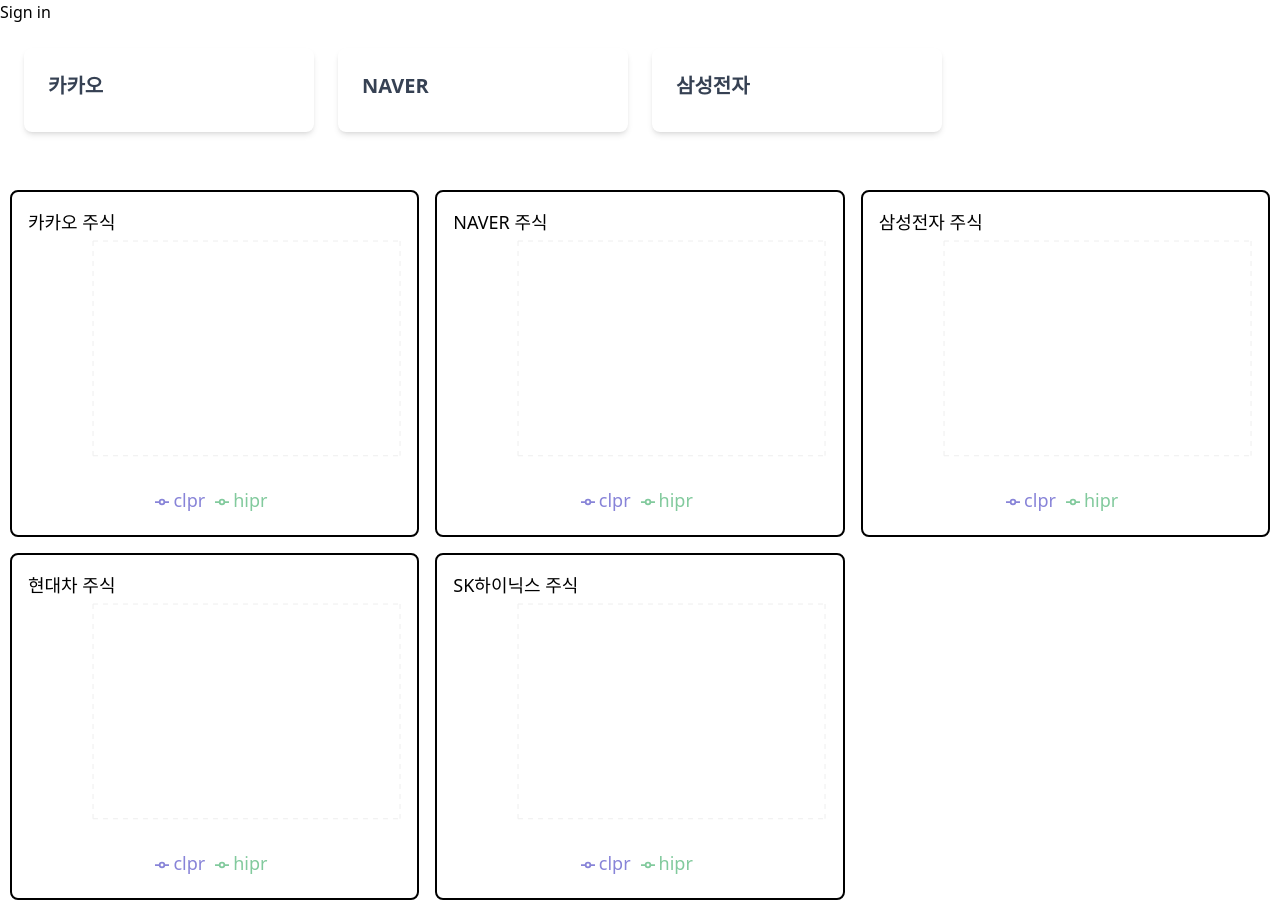
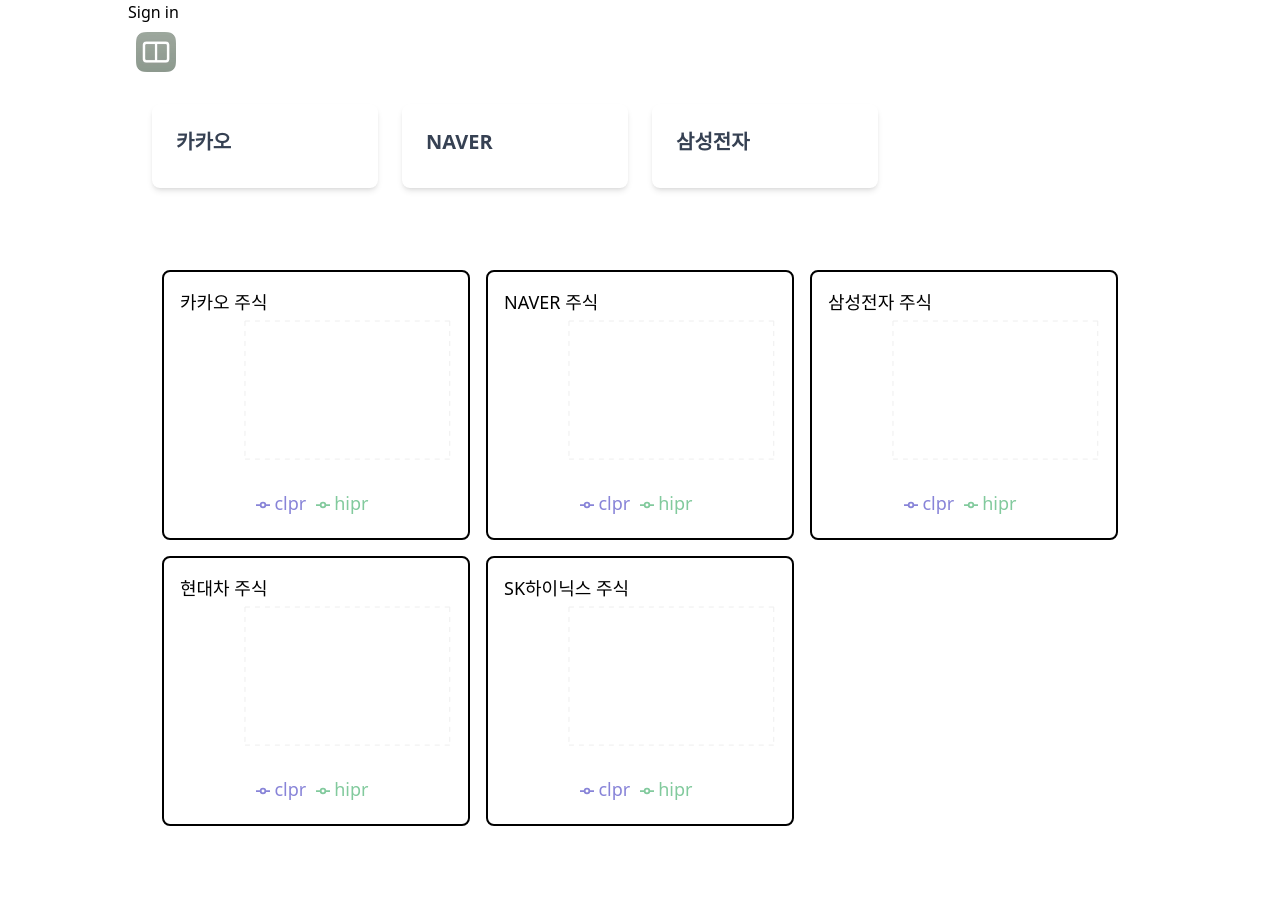
Before and after one commit to PhilPark-geosr/parkangs-stock-dashboard, a React (Vite) app: page / in a window 1280 px wide. After the commit the page ends 860 px from the top, so only its background shows below. Built offline with nearby package versions, Linux system fonts and the light colour scheme; no server answers.

Commit message:
feat(dev) : Add sidebar component

```diff
--- a/src/App.tsx
+++ b/src/App.tsx
@@ -9,6 +9,7 @@
 
 import StockChartList from './components/StockChartList';
 import KpiCard from './components/KpiCard';
+import Sidebar from './components/Sidebar';
 
 const queryClient = new QueryClient();
 const stockItems = [
@@ -27,7 +28,7 @@
 
 function App() {
   return (
-    <>
+    <div className="max-w-screen-lg mx-auto">
       <header>
         <SignedOut>
           <SignInButton />
@@ -36,7 +37,7 @@
           <UserButton />
         </SignedIn>
       </header>
-
+      <Sidebar />
       <QueryClientProvider client={queryClient}>
         {/* 주요성과지표 (Key Performance Indicator) */}
         <div className="container mx-auto p-6">
@@ -49,7 +50,7 @@
 
         <StockChartList initialItems={stockItems} />
       </QueryClientProvider>
-    </>
+    </div>
   );
 }
 
--- /dev/null
+++ b/src/components/Sidebar.tsx
@@ -0,0 +1,61 @@
+import { useState } from 'react';
+import sidebarIcon from '@/assets/sidebar-icon.png';
+import { Tooltip } from 'react-tooltip';
+export default function Sidebar() {
+  const [isOpen, setIsOpen] = useState(false);
+
+  const handleMouseOver = (event: React.MouseEvent<HTMLImageElement>) => {
+    // const text  = event.target;
+    if (event.currentTarget) {
+      const target: HTMLImageElement = event.currentTarget;
+      const text = target.alt;
+      //TODO: 툴팁 생성 로직 완성하기
+    }
+  };
+
+  const sidebarToggleButton = (
+    <a
+      data-tooltip-id="my-tooltip"
+      data-tooltip-content={isOpen ? '사이드 바 닫기' : '사이드 바 열기'}
+      data-tooltip-place="top"
+    >
+      <button onClick={() => setIsOpen(!isOpen)} className="p-2">
+        {/* {isOpen ? '닫기' : '열기'} */}
+        <img src={sidebarIcon} className="w-10" alt="사이드 바 열기" />
+      </button>
+    </a>
+  );
+
+  return (
+    <div className="relative">
+      <div className="fixed-left-0 top-0">{sidebarToggleButton}</div>
+
+      <aside
+        className={`fixed left-0 top-0 h-full w-60 bg-slate-100 rounded-r-2xl text-white p-5 transition-transform duration-300 ${
+          isOpen ? 'translate-x-0' : '-translate-x-full'
+        }`}
+      >
+        {sidebarToggleButton}
+
+        {/* 네비게이션 메뉴 */}
+        <nav>
+          <ul>
+            <li className="p-2 text-black hover:bg-slate-300 hover:text-white">
+              홈
+            </li>
+            <li className="p-2 text-black hover:bg-slate-300 hover:text-white">
+              소개
+            </li>
+            <li className="p-2 text-black hover:bg-slate-300 hover:text-white">
+              서비스
+            </li>
+            <li className="p-2 text-black hover:bg-slate-300 hover:text-white">
+              문의
+            </li>
+          </ul>
+        </nav>
+      </aside>
+      <Tooltip id="my-tooltip" />
+    </div>
+  );
+}
--- a/src/components/StockChartList.tsx
+++ b/src/components/StockChartList.tsx
@@ -20,6 +20,7 @@
   };
 
   return (
+    <div className="container mx-auto p-6">
       <DragDropContext onDragEnd={handleDragEnd}>
         <Droppable droppableId="droppable-1" direction="horizontal">
           {(provided, snapshot) => (
@@ -27,7 +28,9 @@
               ref={provided.innerRef}
               {...provided.droppableProps}
               style={{
-              backgroundColor: snapshot.isDraggingOver ? 'lightblue' : 'white',
+                backgroundColor: snapshot.isDraggingOver
+                  ? 'lightblue'
+                  : 'white',
                 padding: '10px',
                 borderRadius: '8px',
               }}
@@ -56,5 +59,6 @@
           )}
         </Droppable>
       </DragDropContext>
+    </div>
   );
 }
```
Also changed, not shown: src/assets/sidebar-icon.png (added). Lines whose indentation alone changed are shown as unchanged.
